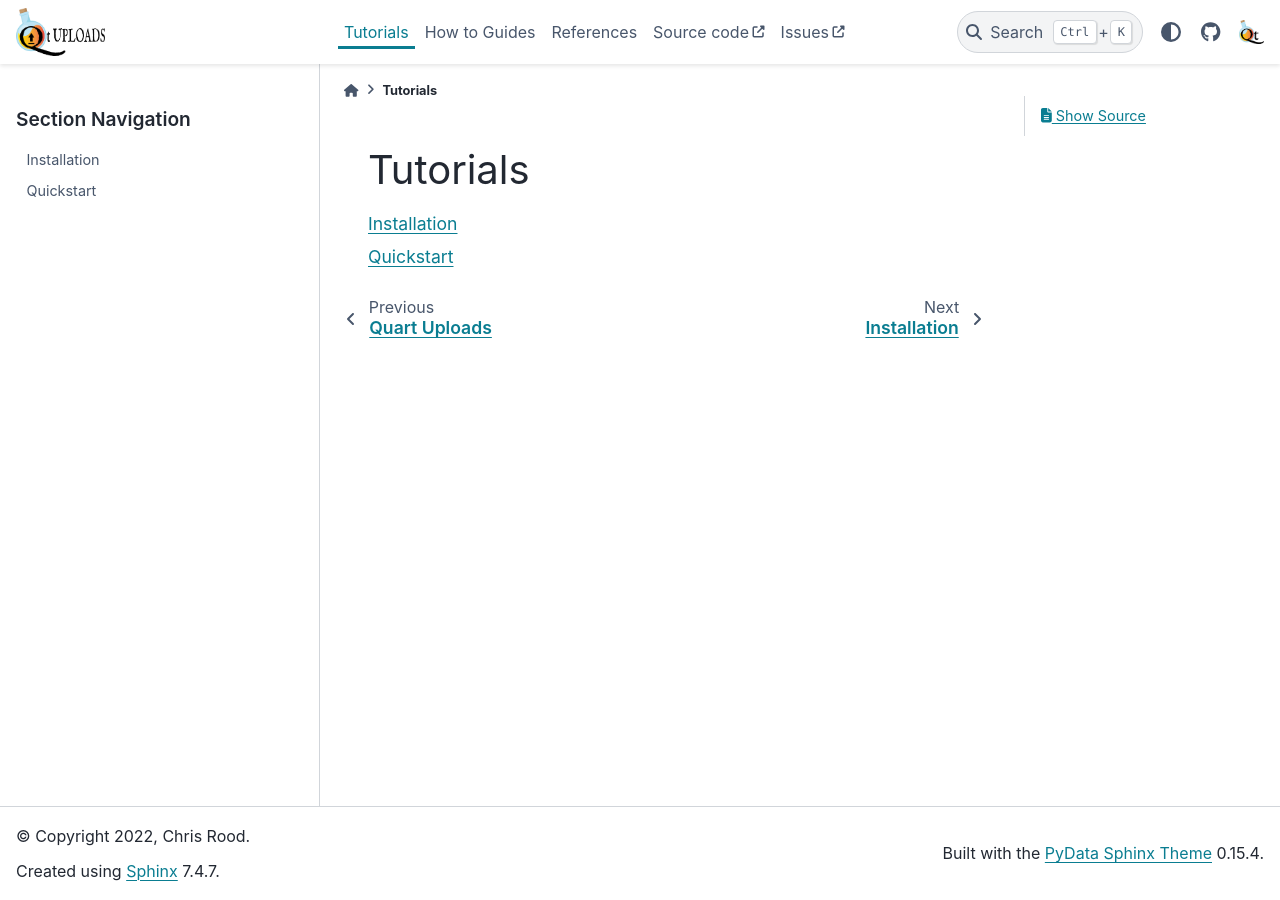
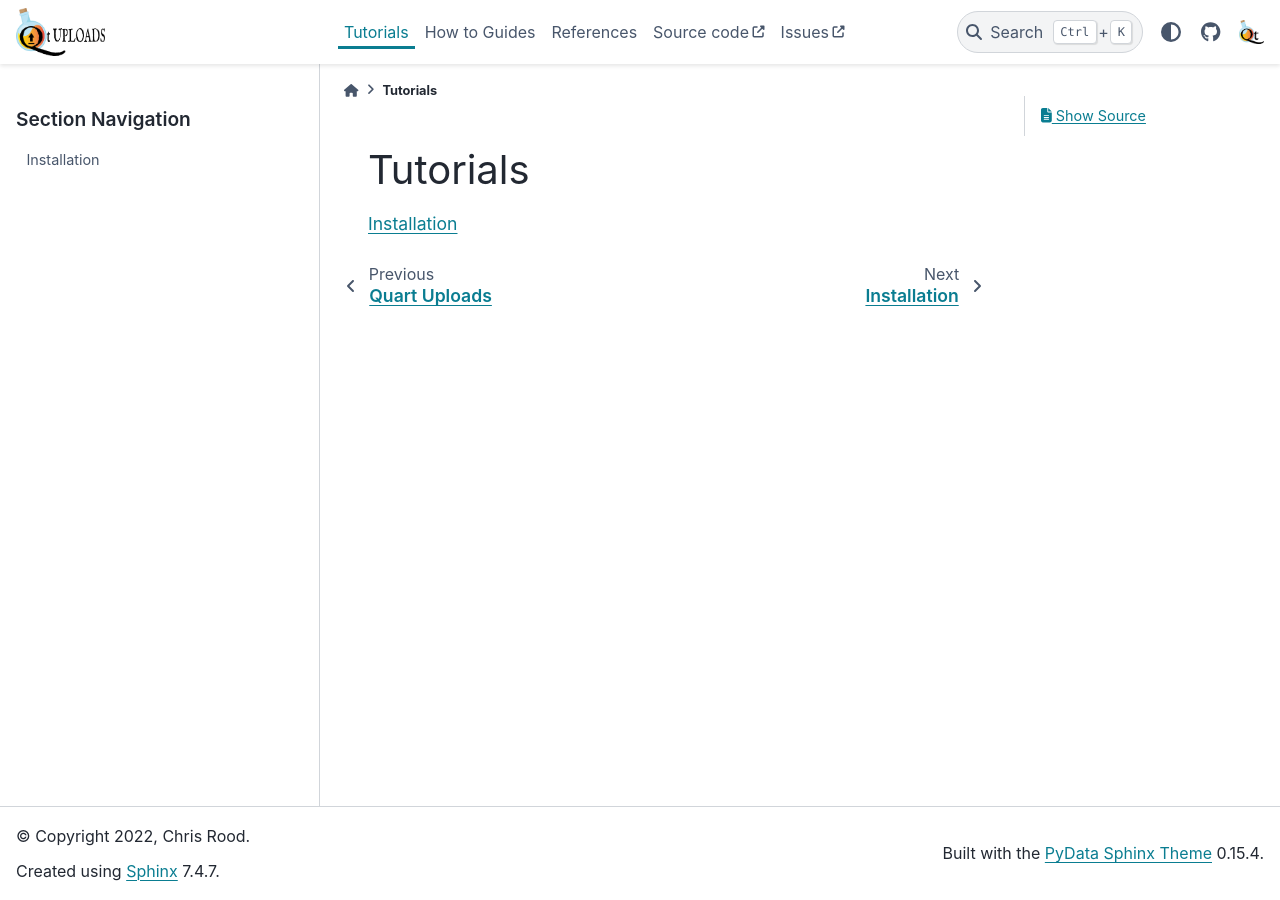
Before and after one commit to Quart-Addons/quart-uploads, a Sphinx documentation site: the page built from docs/tutorials/index.rst, in a window 1280 px wide. Built offline with Sphinx 7.4.7 and the PyData theme 0.15.4, drawn with Linux system fonts in a browser that asks for light colours; pages that are not in the unit, such as notebooks, are missing from menus.

Commit message:
Removed quickstart.

```diff
--- a/docs/tutorials/index.rst
+++ b/docs/tutorials/index.rst
@@ -6,5 +6,4 @@ Tutorials
    :maxdepth: 1
 
    installation.rst
-   quickstart.rst
    photologo.rst
--- a/docs/tutorials/quickstart.rst
+++ /dev/null
@@ -1,5 +0,0 @@
-.. _quickstart:
-
-==========
-Quickstart
-==========
```
